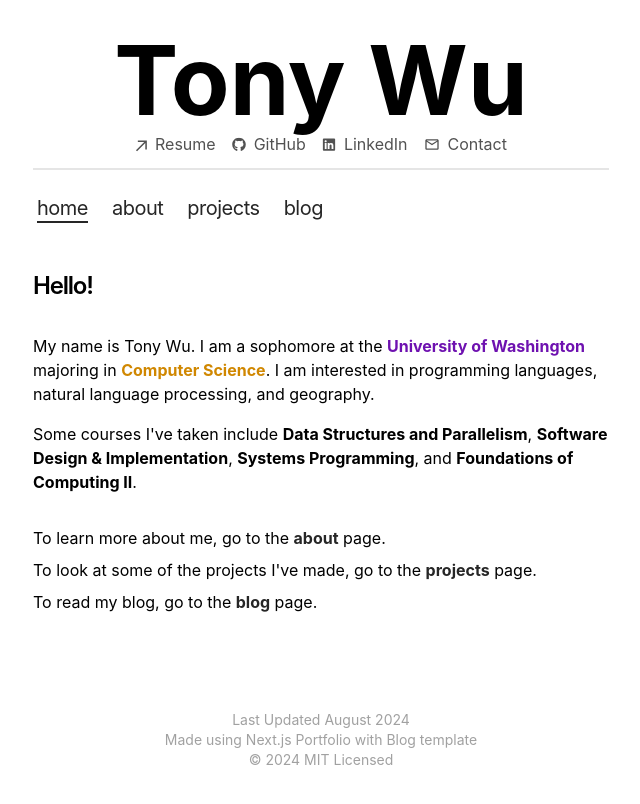
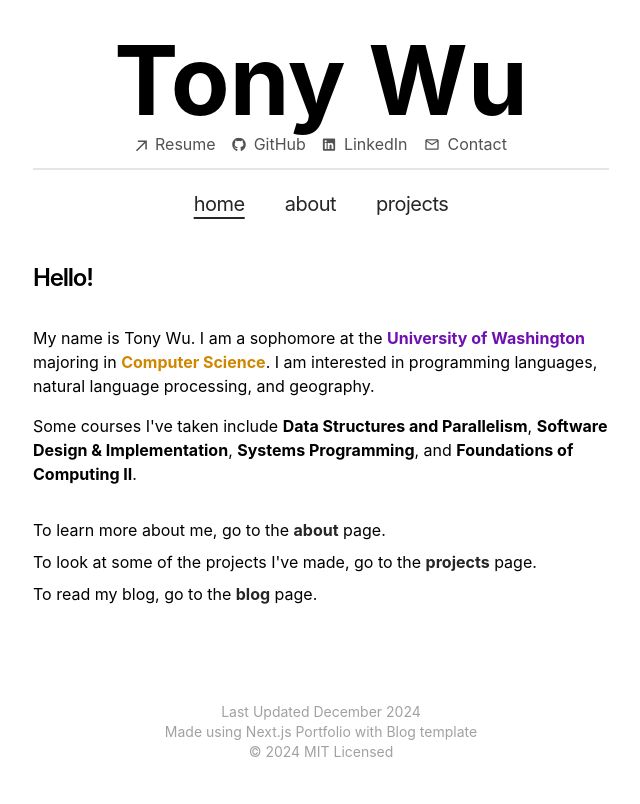
Before and after one commit to stowu2005/wutony-website, a Next.js app: page / in a window 1280 px wide. Shown: the top 804 px of the page, without its empty margins (319-959 px from the left). Built offline with nearby package versions, Linux system fonts and the light colour scheme.

Commit message:
Removed blog, centered navigation bar

```diff
--- a/app/components/footer.tsx
+++ b/app/components/footer.tsx
@@ -4,7 +4,7 @@ export default function Footer() {
   return (
     <footer className="text-sm mb-16 text-neutral-400">
       <p className="flex justify-center mt-8 dark:text-neutral-600">
-        Last Updated August 2024
+        Last Updated December 2024
       </p>
       <p className="flex justify-center dark:text-neutral-600">
         <a className="transition-all hover:text-neutral-300 dark:hover:text-neutral-400
--- a/app/components/nav.tsx
+++ b/app/components/nav.tsx
@@ -15,28 +15,25 @@ const navItems = {
   '/projects': {
     name: 'projects',
   },
-  '/blog': {
-    name: 'blog',
-  }
 }
 
 
 export function Navbar() {
   const pathname = usePathname();
   return (
-    <aside className="-ml-[8px] mb-10 tracking-tight mt-4 text-xl">
+    <aside className="mb-10 tracking-tight mt-4 text-xl">
       <div className="lg:sticky lg:top-20">
         <nav
-          className="flex flex-row items-start relative px-0 pb-0 fade md:overflow-auto scroll-pr-6 md:relative"
+          className="flex flex-row items-start relative px-0 pb-0 fade md:overflow-auto md:relative justify-center"
           id="nav"
         >
-          <div className="flex flex-row space-x-0 pr-10 text-neutral-800 dark:text-neutral-300">
+          <div className="flex flex-row space-x-10 text-neutral-800 dark:text-neutral-300">
             {Object.entries(navItems).map(([path, { name }]) => {
               return (
                 <Link
                   key={path}
                   href={path}
-                  className={clsx("transition-all hover:text-neutral-950 hover:font-bold dark:hover:text-neutral-200 flex align-middle relative py-1 px-2 m-1"
+                  className={clsx("transition-all hover:text-neutral-950 hover:font-bold dark:hover:text-neutral-200 flex align-middle relative py-1"
                   ,{'underline underline-offset-6': pathname === path,},)}
                 >
                   {name}
```
